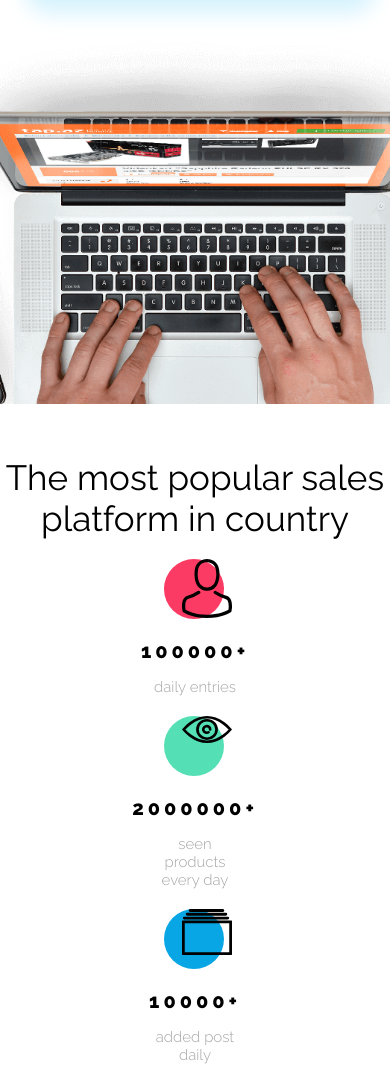
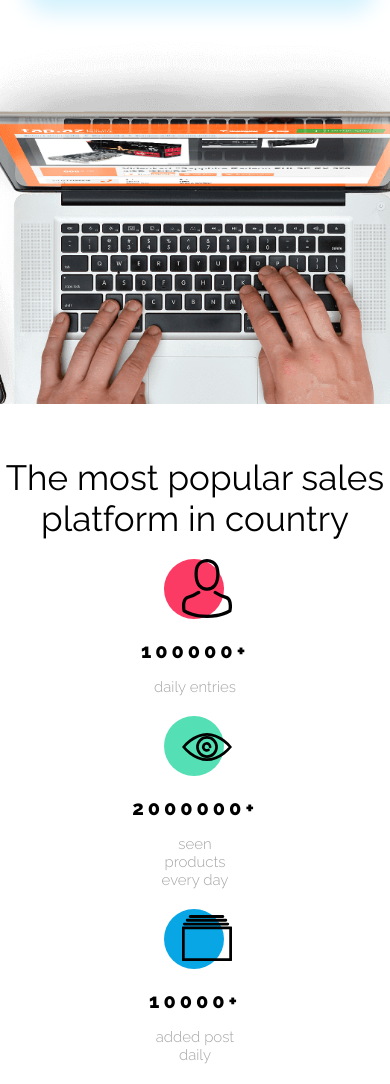
Before and after one commit to kamil079/First_RWD_WebSite, a website: page bestShopRWD/index.html in a window 390 px wide. Shown: the part 430-1514 px from the top of the page. Drawn offline with Linux system fonts and the light colour scheme.

Commit message:
section statistics finished in mobile

```diff
--- a/bestShopRWD/scss/elements/_statisticsSection.scss
+++ b/bestShopRWD/scss/elements/_statisticsSection.scss
@@ -65,4 +65,18 @@
             margin-top: 1em;
         }
     }
+
+    & :nth-of-type(2) {
+
+        img {
+            top: 10%;
+        }
+    }
+
+    & :nth-of-type(3) {
+
+        img {
+            top: 4%;
+        }
+    }
 }
```
Also changed, not shown: bestShopRWD/css/main.css, 1 other file.
